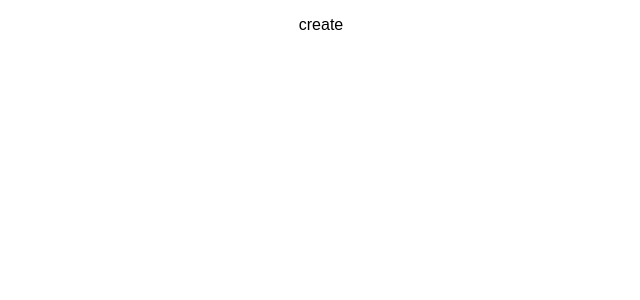
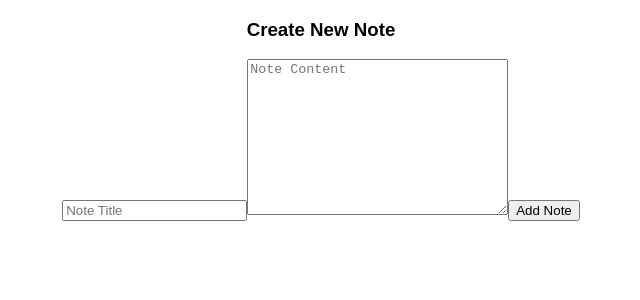
Before and after one commit to seanchavez/lambda-notes, a React (Create React App) app: page /create in a window 1280 px wide. Shown: the top 300 px of the page, without its empty margins (319-959 px from the left). Built offline with nearby package versions, Linux system fonts and the light colour scheme.

Commit message:
Implement NoteForm and render in CreateNote

```diff
--- a/src/components/CreateNote.js
+++ b/src/components/CreateNote.js
@@ -1,11 +1,18 @@
 import React from 'react';
+import { connect } from 'react-redux';
+import NoteForm from './NoteForm';
 
-const CreateNote = () => {
+const CreateNote = (props) => {
   return (
     <div>
-      <p>create</p>
+      <h3>Create New Note</h3>
+      <NoteForm
+        onSubmit={(note) => {
+          console.log(note);
+        }}
+      />
     </div>
    );
 }
 
-export default CreateNote;
+export default connect()(CreateNote);
--- a/src/components/NoteForm.js
+++ b/src/components/NoteForm.js
@@ -0,0 +1,46 @@
+import React, { Component } from 'react';
+
+class NoteForm extends Component {
+  constructor(props) {
+    super(props);
+    this.state = {
+      title: '',
+      textBody: '',
+     }
+  }
+  onSubmit = (e) => {
+    e.prevevtDefault();
+    this.props.onSubmit(this.state);
+  }
+  onTitleChange = (e) => {
+    const title = e.target.value;
+    this.setState({ title });
+  }
+  onTextBodyChange = (e) => {
+    const textBody = e.target.value;
+    this.setState({ textBody });
+  }
+  render() {
+    return (
+      <div>
+        <form onSubmit={this.onSubmit}>
+          <input
+            type="text"
+            placeholder="Note Title"
+            value={this.state.title}
+            onChange={this.onTitleChange}
+          />
+          <textarea
+            placeholder="Note Content"
+            value={this.state.textBody}
+            onChange={this.onTextBodyChange}
+            id="" cols="30" rows="10"
+           >
+          </textarea>
+          <button>Add Note</button>
+        </form>
+      </div> );
+  }
+}
+
+export default NoteForm;
--- a/src/reducers/notesReducer.js
+++ b/src/reducers/notesReducer.js
@@ -22,7 +22,7 @@ const initialState = [
 const notesReducer = (state = initialState, action) => {
   switch (action.type) {
     case 'SAVE_NOTE':
-      return [...todos, action.payload];
+      return [...state, action.payload];
     case 'DELETE_NOTE':
       return state.filter(note => note.id !== action.payload)
     default:
```
